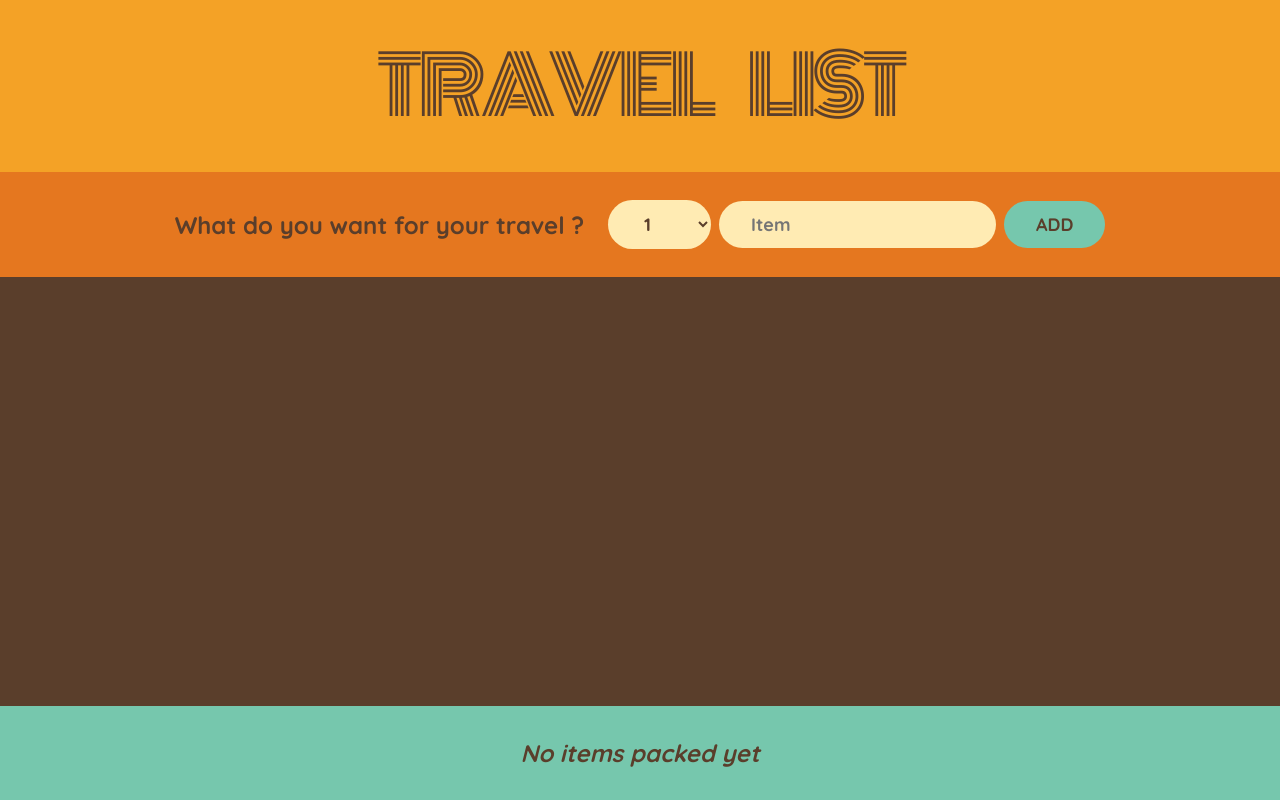
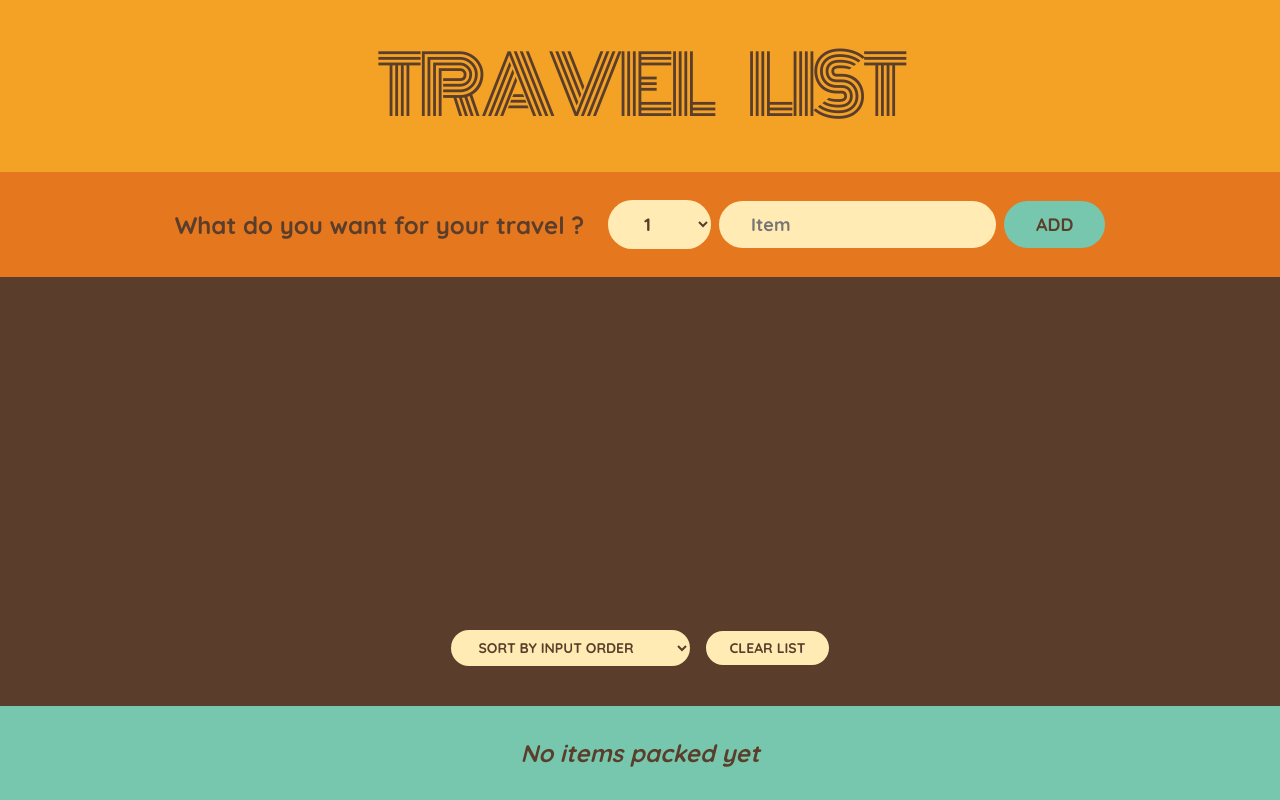
Before and after one commit to peaceGloriole/Udemy, a React (Vite) app in the folder travel-list/: page / in a window 1280 px wide. Built offline with nearby package versions, Linux system fonts and the light colour scheme.

Commit message:
clear list implemented

```diff
--- a/travel-list/src/App.jsx
+++ b/travel-list/src/App.jsx
@@ -26,6 +26,10 @@
     );
   };
 
+  const handleClearList = () => {
+    setItems([]);
+  };
+
   return (
     <div className="app">
       <Logo />
@@ -34,6 +38,7 @@
         items={items}
         onDeleteItem={handleDeleteItem}
         check={handleCheck}
+        handleClearList={handleClearList}
       />
       <Stats items={items} />
     </div>
@@ -92,7 +97,7 @@
   );
 }
 
-function PackingList({ items, onDeleteItem, check }) {
+function PackingList({ items, onDeleteItem, check, handleClearList }) {
   //receive the props and pass it to the item component
   return (
     <div className="list">
@@ -101,6 +106,15 @@
           <Item check={check} item={el} deleteItem={onDeleteItem} key={el.id} />
         ))}
       </ol>
+
+      <div className="actions">
+        <select>
+          <option value="input">Sort by input order</option>
+          <option value="description">Sort by description</option>
+          <option value="packed">Sort by packed status</option>
+        </select>
+        <button onClick={() => handleClearList()}>Clear List</button>
+      </div>
     </div>
   );
 }
```
